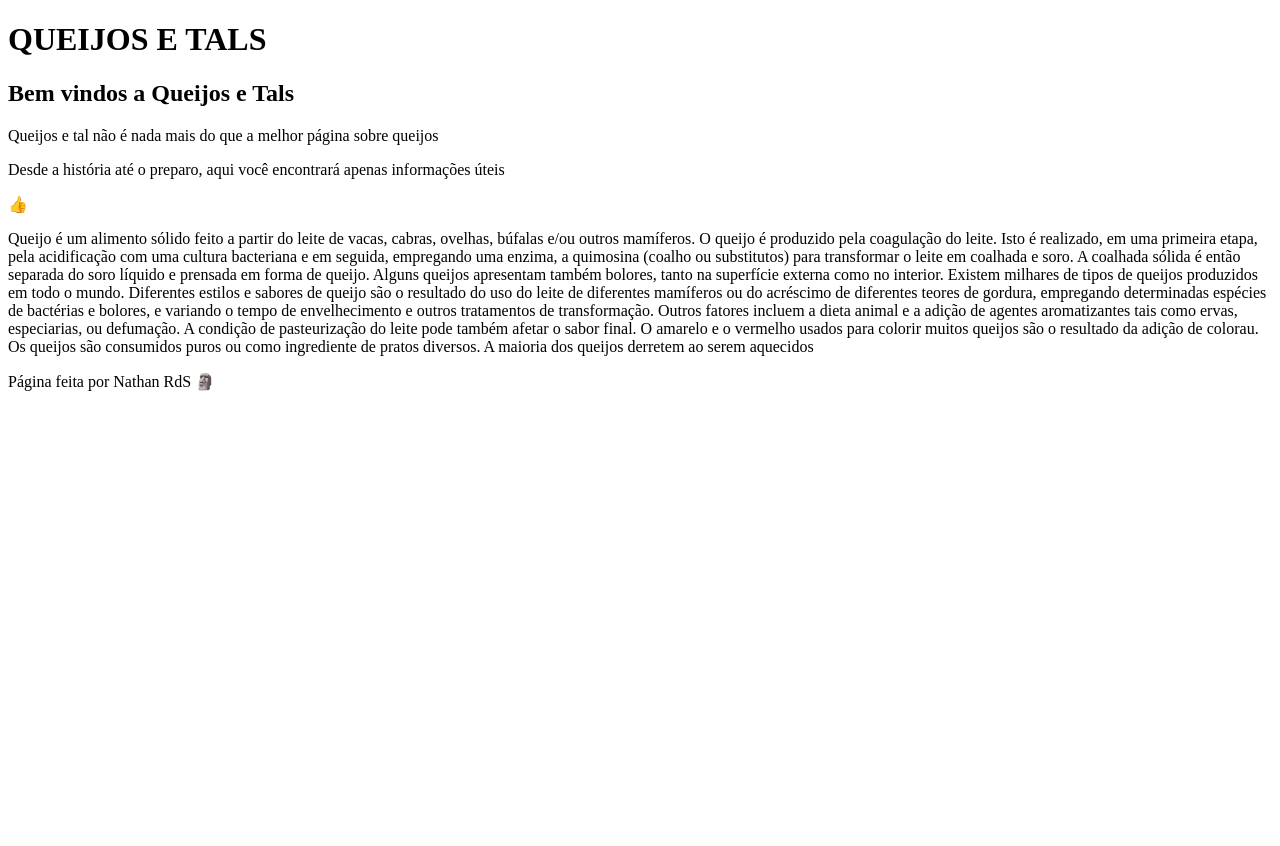
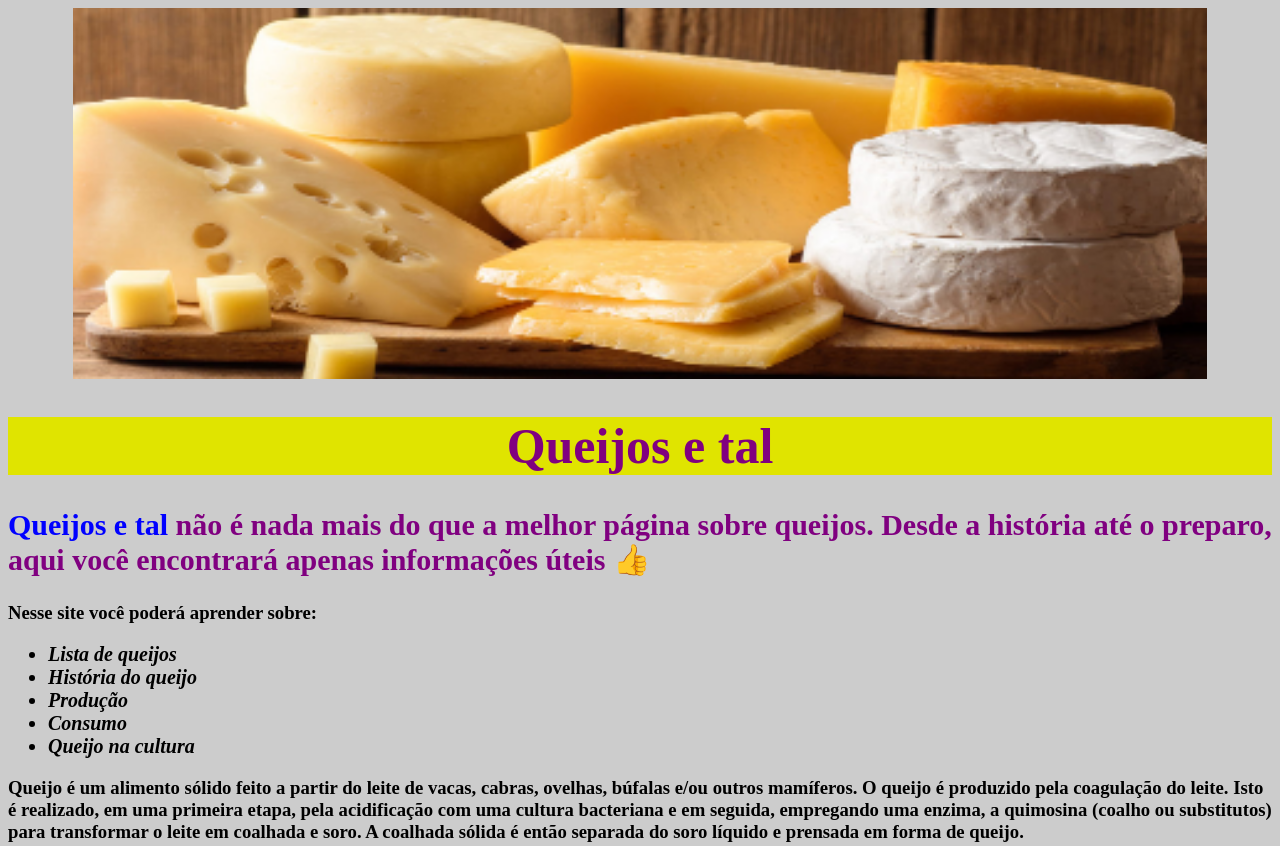
Before and after one commit to NahNathan/Queijos-E-Tals, a plain HTML site: page index.html in a window 1280 px wide. Shown: the top 846 px of the page. Before the commit the page ends 800 px from the top, so only its background shows below. Drawn offline with Linux system fonts and the light colour scheme.

Commit message:
Pagina mais bem feita com CSS

```diff
--- a/index.html
+++ b/index.html
@@ -1,23 +1,42 @@
-
 <!DOCTYPE html>
-<html lang="en">
-<head>
-	<meta charset="UTF-8">
-	<meta http-equiv="X-UA-Compatible" content="IE=edge">
-	<meta name="viewport" content="width=device-width, initial-scale=1.0">
-	<title>Página principal</title>
+<html lang="pt-br">
+	<head>
+		<meta charset="utf-8">
+		<title>Página Inicial</title>
+		<link rel="stylesheet" href="style.css">
+	</head>
+	<body>
+        <div class="banner">
+            <img id="banner" src="banner.jpg">
+        </div>
 
 
-</head>
-<body>
-	<h1> QUEIJOS E TALS</h1>
-	<h2> Bem vindos a Queijos e Tals</h2>
-	<p> Queijos e tal não é nada mais do que a melhor página sobre queijos</p>
-	<p> Desde a história até o preparo, aqui você encontrará apenas informações úteis</p>
-	<p> 👍</p>
-	<p> Queijo é um alimento sólido feito a partir do leite de vacas, cabras, ovelhas, búfalas e/ou outros mamíferos. O queijo é produzido pela coagulação do leite. Isto é realizado, em uma primeira etapa, pela acidificação com uma cultura bacteriana e em seguida, empregando uma enzima, a quimosina (coalho ou substitutos) para transformar o leite em coalhada e soro. A coalhada sólida é então separada do soro líquido e prensada em forma de queijo.
-		Alguns queijos apresentam também bolores, tanto na superfície externa como no interior.
-		Existem milhares de tipos de queijos produzidos em todo o mundo. Diferentes estilos e sabores de queijo são o resultado do uso do leite de diferentes mamíferos ou do acréscimo de diferentes teores de gordura, empregando determinadas espécies de bactérias e bolores, e variando o tempo de envelhecimento e outros tratamentos de transformação. Outros fatores incluem a dieta animal e a adição de agentes aromatizantes tais como ervas, especiarias, ou defumação. A condição de pasteurização do leite pode também afetar o sabor final. O amarelo e o vermelho usados para colorir muitos queijos são o resultado da adição de colorau. Os queijos são consumidos puros ou como ingrediente de pratos diversos. A maioria dos queijos derretem ao serem aquecidos</p>
-	<p> Página feita por Nathan RdS 🗿</p>
-</body>
+        <div class="principal">
+            <h1>
+                Queijos e tal
+            </h1>
+
+            <h2>
+                <b>Queijos e tal</b> não é nada mais do que a melhor página sobre queijos. Desde a história até o preparo, aqui você encontrará apenas informações úteis 👍
+            </h2>
+        </div>
+        <div>
+            <h3> Nesse site você poderá aprender sobre:
+                <ul>
+                    <li class="itens">Lista de queijos</li>
+                    <li class="itens">História do queijo</li>
+                    <li class="itens">Produção</li>
+                    <li class="itens">Consumo</li>
+                    <li class="itens">Queijo na cultura</li>
+                </ul>
+                Queijo é um alimento sólido feito a partir do leite de vacas, cabras, ovelhas, búfalas e/ou outros mamíferos. O queijo é produzido pela coagulação do leite. Isto é realizado, em uma primeira etapa, pela acidificação com uma cultura bacteriana e em seguida, empregando uma enzima, a quimosina (coalho ou substitutos) para transformar o leite em coalhada e soro. A coalhada sólida é então separada do soro líquido e prensada em forma de queijo.
+            </h3>
+        </div>
+        <div class="final">
+            <img id= "me_irl" src="me_irl.png">
+            <p>
+                Página feita por Nathan RdS 🗿
+            </p>
+        </div>
+	</body>
 </html>
--- /dev/null
+++ b/style.css
@@ -0,0 +1,35 @@
+.banner{
+    text-align: center;
+}
+#banner{
+    width:30cm;
+
+}
+body{
+    background-color:#cccccc;
+}
+.principal{
+    font-size: 20px;
+    color: purple;
+}
+.secundario{
+    font-size: 15px;
+}
+h1{
+    text-align: center;
+    font-size: 50px;
+    background-color: rgb(224, 228, 0);
+}
+b{
+    color:blue;
+}
+.itens {
+    font-size: 20px;
+    font-style: oblique;
+}
+.final{
+    text-align: center;
+}
+#me_irl{
+    text-align: center;
+}
```
Also changed, not shown: banner.jpg (added), me_irl.png (added).
